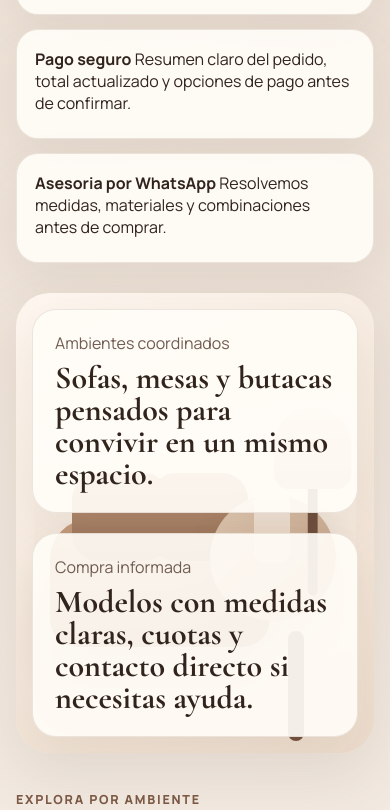
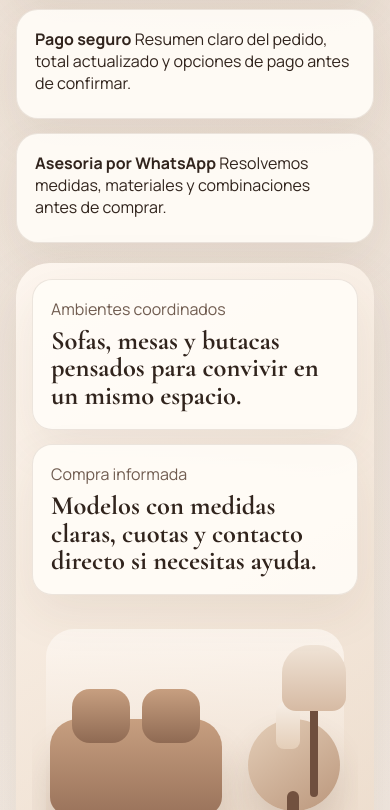
Before and after one commit to Gaiadev-moon/cliente-luciana, a plain HTML site: page index.html in a window 390 px wide. Shown: the part 1190-2000 px from the top of the page. Drawn offline with nearby package versions, Linux system fonts and the light colour scheme.

Commit message:
Mejora responsive del hero e imagenes

```diff
--- a/styles.css
+++ b/styles.css
@@ -500,8 +500,21 @@ a { color: inherit; }
 }
 
 .product-card:hover { transform: translateY(-6px); box-shadow: var(--shadow-hover); border-color: rgba(122, 93, 74, 0.24); }
-.product-media { position: relative; aspect-ratio: 16 / 11; overflow: hidden; background: linear-gradient(145deg, #f5ece4, #ead9ca); }
-.product-media img { width: 100%; height: 100%; object-fit: cover; transition: transform 320ms ease; }
+.product-media {
+  position: relative;
+  aspect-ratio: 16 / 11;
+  min-height: 260px;
+  overflow: hidden;
+  background: linear-gradient(145deg, #f5ece4, #ead9ca);
+}
+
+.product-media img {
+  width: 100%;
+  height: 100%;
+  object-fit: cover;
+  object-position: center;
+  transition: transform 320ms ease;
+}
 .product-card:hover .product-media img { transform: scale(1.03); }
 
 .product-badge {
@@ -595,7 +608,7 @@ a { color: inherit; }
 .product-modal-card { position: relative; display: grid; grid-template-columns: minmax(280px, 0.92fr) minmax(300px, 1fr); gap: 24px; width: min(100%, 960px); padding: 24px; border-radius: 32px; background: rgba(255, 252, 247, 0.98); }
 .modal-close { position: absolute; top: 16px; right: 16px; }
 .product-modal-media { overflow: hidden; border-radius: 26px; background: linear-gradient(145deg, #f5ece4, #ead9ca); }
-.product-modal-media img { width: 100%; height: 100%; min-height: 380px; object-fit: cover; }
+.product-modal-media img { width: 100%; height: 100%; min-height: 380px; object-fit: cover; object-position: center; }
 .product-modal-body { display: flex; flex-direction: column; justify-content: center; gap: 16px; }
 .modal-meta { justify-content: space-between; }
 .modal-rating { padding: 8px 12px; border-radius: 999px; background: rgba(229, 210, 191, 0.34); color: var(--accent-strong); font-weight: 800; }
@@ -920,23 +933,61 @@ a { color: inherit; }
   .payment-form-grid {
     grid-template-columns: 1fr;
   }
+  .hero {
+    gap: 20px;
+    padding-top: 10px;
+  }
   .hero h1,
   .shop-hero h1 { font-size: 3.15rem; }
-  .showcase-card-main,
-  .showcase-card-side { left: 16px; right: 16px; max-width: none; }
-  .showcase-card-main { top: 16px; }
-  .showcase-card-side { bottom: 16px; }
-  .scene-panel { inset: 80px 18px 18px; }
-  .scene-sofa { left: 34px; width: 220px; height: 128px; }
-  .scene-table { right: 38px; width: 126px; height: 126px; }
-  .scene-vase { right: 84px; bottom: 190px; }
-  .scene-lamp { right: 8px; transform: scale(0.82); transform-origin: bottom right; }
+  .hero-visual,
+  .hero-showcase {
+    min-height: auto;
+  }
+  .hero-showcase {
+    display: flex;
+    flex-direction: column;
+    gap: 14px;
+    padding: 16px;
+  }
+  .showcase-card {
+    position: static;
+    max-width: none;
+    padding: 18px;
+    border-radius: 20px;
+  }
+  .showcase-card strong {
+    font-size: 1.65rem;
+    line-height: 1.05;
+  }
+  .showcase-scene {
+    position: relative;
+    inset: auto;
+    min-height: 260px;
+    border-radius: 26px;
+    overflow: hidden;
+  }
+  .scene-panel { inset: 20px 14px 14px; border-radius: 28px; }
+  .scene-sofa { left: 18px; bottom: 54px; width: 172px; height: 96px; border-radius: 28px 28px 18px 18px; }
+  .scene-sofa::before,
+  .scene-sofa::after { top: -30px; width: 58px; height: 54px; border-radius: 18px; }
+  .scene-table { right: 18px; bottom: 58px; width: 92px; height: 92px; }
+  .scene-table::before { left: 39px; top: 72px; width: 12px; height: 66px; }
+  .scene-vase { right: 58px; bottom: 120px; width: 24px; height: 48px; }
+  .scene-lamp { right: 0; bottom: 44px; width: 76px; height: 180px; transform: none; }
+  .scene-lamp::before { left: 28px; top: 44px; width: 8px; height: 108px; }
+  .scene-lamp::after { width: 64px; height: 66px; border-radius: 28px 28px 14px 14px; }
   .product-body,
   .filters-panel,
   .catalog-toolbar,
   .featured-card,
   .cta-banner,
   .shop-hero { padding: 18px; }
+  .product-grid {
+    gap: 16px;
+  }
+  .product-media {
+    min-height: 220px;
+  }
   .product-modal { padding: 12px; }
   .product-modal-card { padding: 16px; border-radius: 24px; }
   .product-modal-media img { min-height: 260px; }
```
